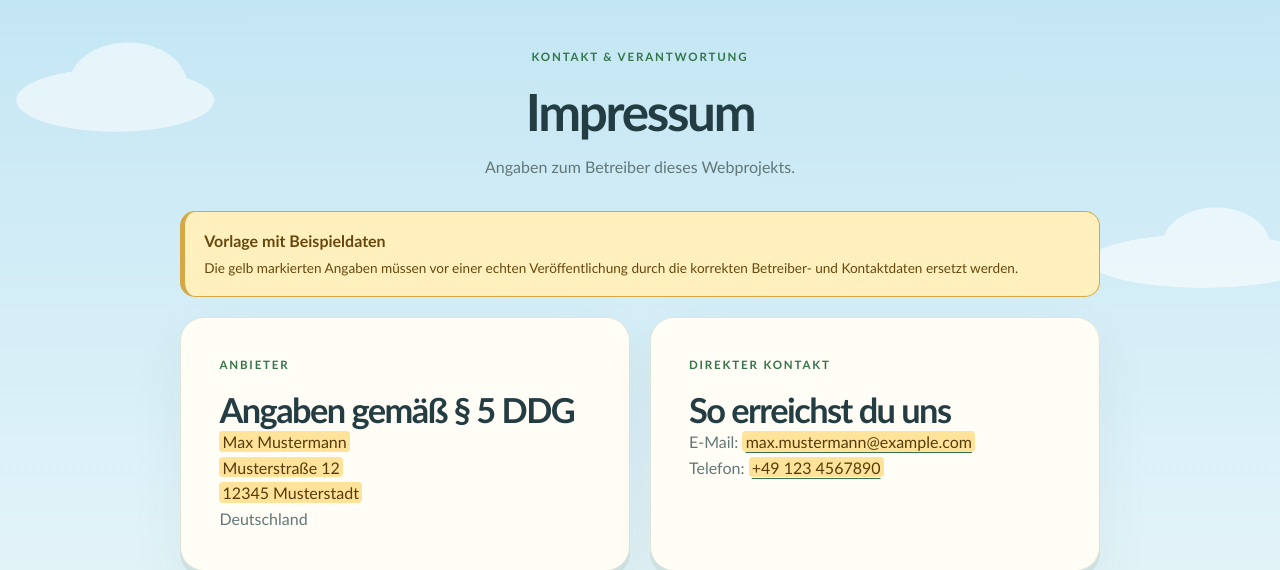
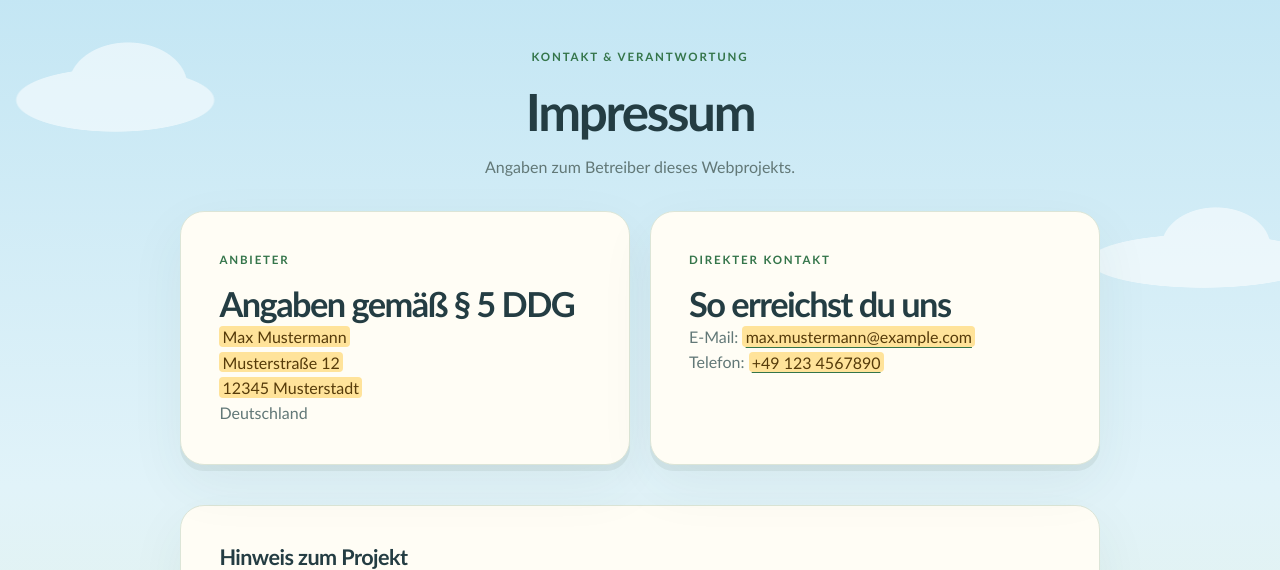
Before and after one commit to yaequ/99-Luftballons, a PHP site: page /imprint.php in a window 1280 px wide. Shown: the part 84-654 px from the top of the page. Run offline with PHP 8.4, Linux system fonts and the light colour scheme.

Commit message:
Remove legal placeholder notices

```diff
--- a/imprint.php
+++ b/imprint.php
@@ -8,11 +8,6 @@ require __DIR__ . '/portal.php';
 <body><?php require __DIR__ . '/site-header.php'; ?>
 <main id="main-content" class="portal-shell legal-page">
     <div class="page-heading"><p class="eyebrow">Kontakt &amp; Verantwortung</p><h1>Impressum</h1><p class="card-intro">Angaben zum Betreiber dieses Webprojekts.</p></div>
-
-    <aside class="placeholder-notice" role="note">
-        <strong>Vorlage mit Beispieldaten</strong>
-        <p>Die gelb markierten Angaben müssen vor einer echten Veröffentlichung durch die korrekten Betreiber- und Kontaktdaten ersetzt werden.</p>
-    </aside>
 
     <div class="legal-grid">
         <section class="portal-panel">
--- a/privacy.php
+++ b/privacy.php
@@ -8,11 +8,6 @@ require __DIR__ . '/portal.php';
 <body><?php require __DIR__ . '/site-header.php'; ?>
 <main id="main-content" class="portal-shell legal-page">
     <div class="page-heading"><p class="eyebrow">Deine Daten im Blick</p><h1>Datenschutz</h1><p class="card-intro">Kurz und verständlich: welche Daten dieses Webprojekt verarbeitet und warum.</p></div>
-
-    <aside class="placeholder-notice" role="note">
-        <strong>Vorlage mit Beispieldaten</strong>
-        <p>Ersetze die gelb markierten Angaben vor der endgültigen Abgabe durch die echten Daten der verantwortlichen Person.</p>
-    </aside>
 
     <section class="portal-panel legal-copy">
         <h2>1. Verantwortliche Person</h2>
--- a/style.css
+++ b/style.css
@@ -273,18 +273,14 @@ section[id] { scroll-margin-top: 2rem; }
 .site-footer nav a:hover, .site-footer nav a[aria-current="page"] { color: var(--green); background: var(--soft); }
 .site-footer p { justify-self: end; margin: 0; color: var(--muted); font-size: .72rem; }
 
-/* Legal pages use the same playful cards, with unmistakable editable placeholders. */
+/* Legal pages use the same playful card layout as the rest of the portal. */
 .legal-page { max-width: 920px; }
-.placeholder-notice { margin: 0 0 1.25rem; padding: 1rem 1.2rem; border: 1px solid #d5a846; border-left-width: 5px; border-radius: 15px; color: #68470d; background: #fff0be; }
-.placeholder-notice strong { font-family: var(--heading); }
-.placeholder-notice p { margin: .25rem 0 0; font-size: .85rem; }
 .legal-grid { display: grid; grid-template-columns: repeat(2, minmax(0, 1fr)); gap: 1.2rem; }
 .legal-copy h2 { margin-top: 2.25rem; font-size: 1.35rem; letter-spacing: -.025em; }
 .legal-copy h2:first-child { margin-top: 0; }
 .legal-copy p, .legal-copy address, .legal-grid address { color: var(--muted); font-style: normal; }
 .legal-copy code { padding: .1rem .3rem; border-radius: 5px; background: var(--soft); color: var(--ink); }
 .legal-page mark { padding: .05rem .2rem; border-radius: 4px; background: #ffe39a; color: #563b0a; }
-[data-theme="dark"] .placeholder-notice { color: #ffe6a0; background: #5a481f; border-color: #a8873d; }
 [data-theme="dark"] .legal-page mark { color: #fff0bb; background: #69521f; }
 @media (max-width: 900px) {
     .landing-hero { grid-template-columns: 1fr; gap: 2rem; }
```
